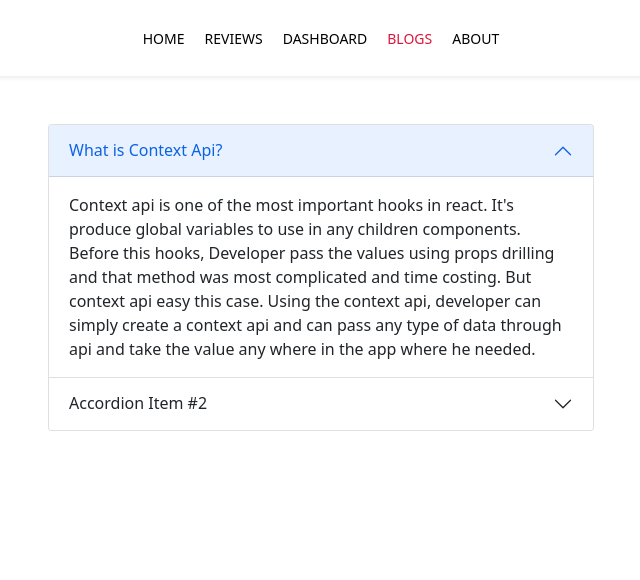
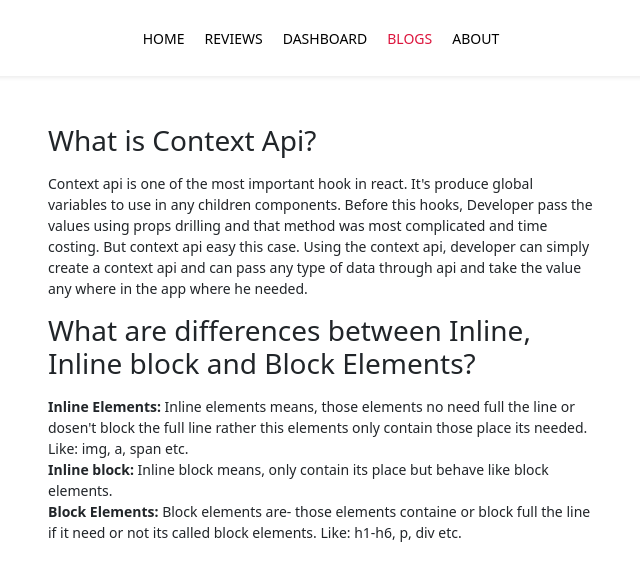
Before and after one commit to amiribnjaman/product-analysis-project-a9, a React (Create React App) app: page /blog in a window 1280 px wide. Shown: the top 580 px of the page, without its empty margins (319-959 px from the left). Built offline with nearby package versions, Linux system fonts and the light colour scheme.

Commit message:
Blog page added

```diff
--- a/src/components/Blog/Blog.js
+++ b/src/components/Blog/Blog.js
@@ -1,32 +1,21 @@
 import React from 'react';
-import { Accordion } from 'react-bootstrap';
+// import { Accordion } from 'react-bootstrap';
 
 const Blog = () => {
     return (
-        <div className='container mt-5'>
+        <div className='container my-5'>
             <div className='row'>
                 <div className='col-md-6 offset-md-3'>
-                    <Accordion defaultActiveKey="0">
-                        <Accordion.Item eventKey="0">
-                            <Accordion.Header>What is Context Api?</Accordion.Header>
-                            <Accordion.Body>
-                                Context api is one of the most important hooks in react. It's produce global variables to use in any children components. Before this hooks, Developer pass the values using props drilling and that method was most complicated and time costing. But context api easy this case. Using the context api, developer can simply create a context api and can pass any type of data through api and take the value any where in the app where he needed.
-                            </Accordion.Body>
-                        </Accordion.Item>
-                        <Accordion.Item eventKey="1">
-                            <Accordion.Header>Accordion Item #2</Accordion.Header>
-                            <Accordion.Body>
-                                Lorem ipsum dolor sit amet, consectetur adipiscing elit, sed do eiusmod
-                                tempor incididunt ut labore et dolore magna aliqua. Ut enim ad minim
-                                veniam, quis nostrud exercitation ullamco laboris nisi ut aliquip ex ea
-                                commodo consequat. Duis aute irure dolor in reprehenderit in voluptate
-                                velit esse cillum dolore eu fugiat nulla pariatur. Excepteur sint occaecat
-                                cupidatat non proident, sunt in culpa qui officia deserunt mollit anim id
-                                est laborum.
-                            </Accordion.Body>
-                        </Accordion.Item>
-                    </Accordion>
+                    <h3>What is Context Api?</h3>
+                    <p>Context api is one of the most important hook in react. It's produce global variables to use in any children components. Before this hooks, Developer pass the values using props drilling and that method was most complicated and time costing. But context api easy this case. Using the context api, developer can simply create a context api and can pass any type of data through api and take the value any where in the app where he needed.</p>
                 </div>
+                <div className='col-md-6 offset-md-3'>
+                    <h3>What are differences between Inline, Inline block and Block Elements?</h3>
+                    <p><strong>Inline Elements:</strong> Inline elements means, those elements no need full the line or dosen't block the full line rather this elements only contain those place its needed. Like: img, a, span etc. <br />
+                        <strong>Inline block:</strong> Inline block means, only contain its place but behave like block elements. <br />
+                        <strong>Block Elements:</strong> Block elements are- those elements containe or block full the line if it need or not its called block elements. Like: h1-h6, p, div etc.</p>
+                </div>
+
             </div>
         </div>
     );
```
